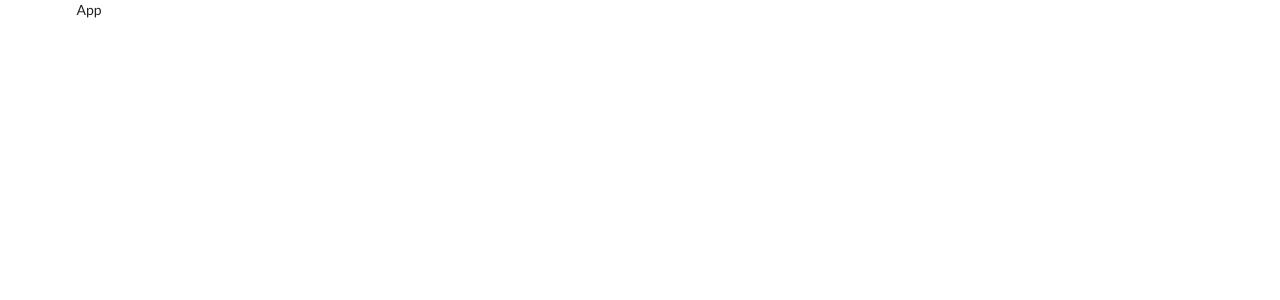
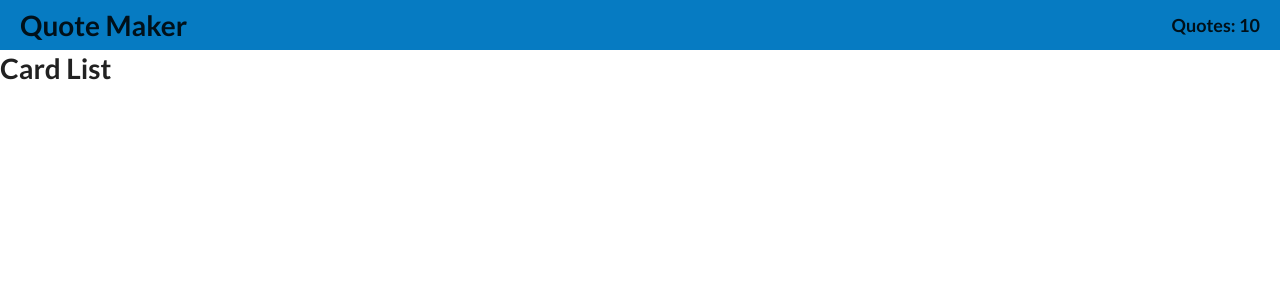
Before and after one commit to Sebachowa/colvin-test, a React (Create React App) app: page / in a window 1280 px wide. Shown: the top 300 px of the page. Built offline with nearby package versions, Linux system fonts and the light colour scheme.

Commit message:
navbar done

```diff
--- a/package.json
+++ b/package.json
@@ -9,7 +9,8 @@
     "react-redux": "^6.0.0",
     "react-scripts": "2.1.2",
     "redux": "^4.0.1",
-    "redux-saga": "^0.16.2"
+    "redux-saga": "^0.16.2",
+    "styled-components": "^4.1.3"
   },
   "scripts": {
     "start": "react-scripts start",
--- /dev/null
+++ b/src/actions/index.js
@@ -0,0 +1,5 @@
+export const fetchCards = () => {
+  return {
+    type: 'FETCH_CARDS'
+  };
+};
--- a/src/components/App.js
+++ b/src/components/App.js
@@ -1,7 +1,16 @@
 import React from 'react';
+import CardList from './CardList'
+import Sidebar from './Sidebar'
+import Navbar from './Navbar'
 
 const App = () => {
-  return <div className="ui container">App</div>
+  return (
+    <div>
+      <Navbar />
+      <Sidebar />
+      <CardList />
+    </div>
+  )
 };
 
 export default App;
--- /dev/null
+++ b/src/components/CardList/index.js
@@ -0,0 +1,13 @@
+import React, { Component } from 'react'
+
+class CardList extends Component {
+  render() {
+    return (
+      <div>
+        <h1>Card List</h1>
+      </div>
+    )
+  }
+}
+
+export default CardList
--- /dev/null
+++ b/src/components/Navbar/index.js
@@ -0,0 +1,19 @@
+import React from 'react';
+import {
+  NavbarContainer,
+  Logo,
+  Counter
+} from './styled.js'
+
+const Navbar = (props) => {
+  const quotes = 10; // Replace this by props.quotes.length
+
+  return (
+    <NavbarContainer>
+      <Logo>Quote Maker</Logo>
+      <Counter>Quotes: {quotes}</Counter>
+    </NavbarContainer>
+  )
+}
+
+export default Navbar;
--- /dev/null
+++ b/src/components/Navbar/styled.js
@@ -0,0 +1,21 @@
+import styled from 'styled-components'
+
+
+export const NavbarContainer = styled.nav`
+width: 100%;
+background: #067bc2;
+padding: 0 20px;
+display: flex;
+justify-content: space-between;
+align-items: center;
+`;
+
+export const Logo = styled.h1`
+  line-height: 50px;
+  margin: 0px;
+`;
+
+export const Counter = styled.h3`
+  line-height: 50px;
+  margin: 0px;
+`;
--- /dev/null
+++ b/src/components/Sidebar/index.js
@@ -0,0 +1,11 @@
+import React from 'react';
+
+const Sidebar = () => {
+  return (
+    <div>
+
+    </div>
+  )
+}
+
+export default Sidebar;
```
Also changed, not shown: 2 other files (tests, documents, lock files or other folders).
